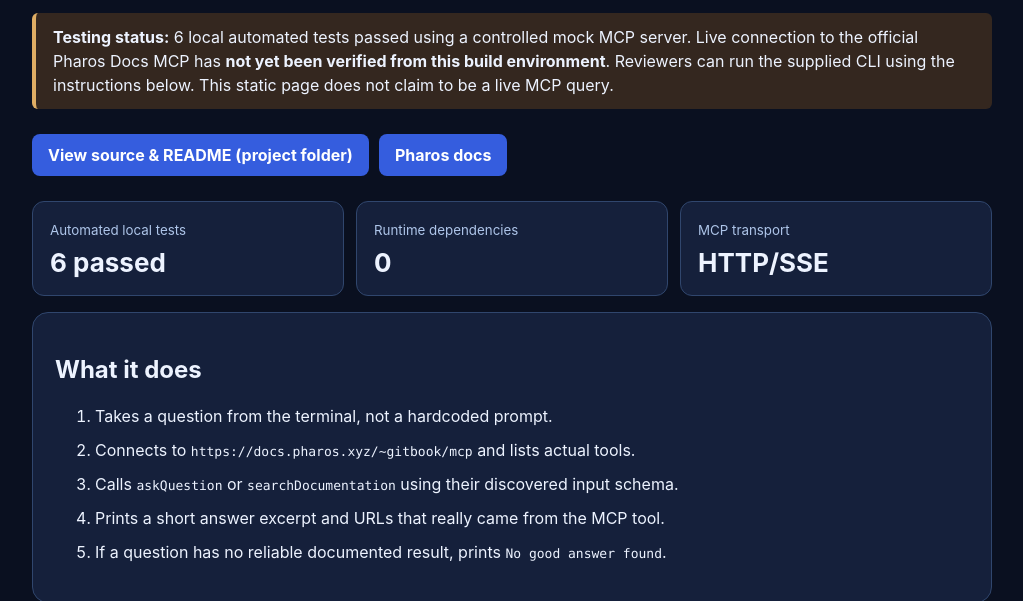
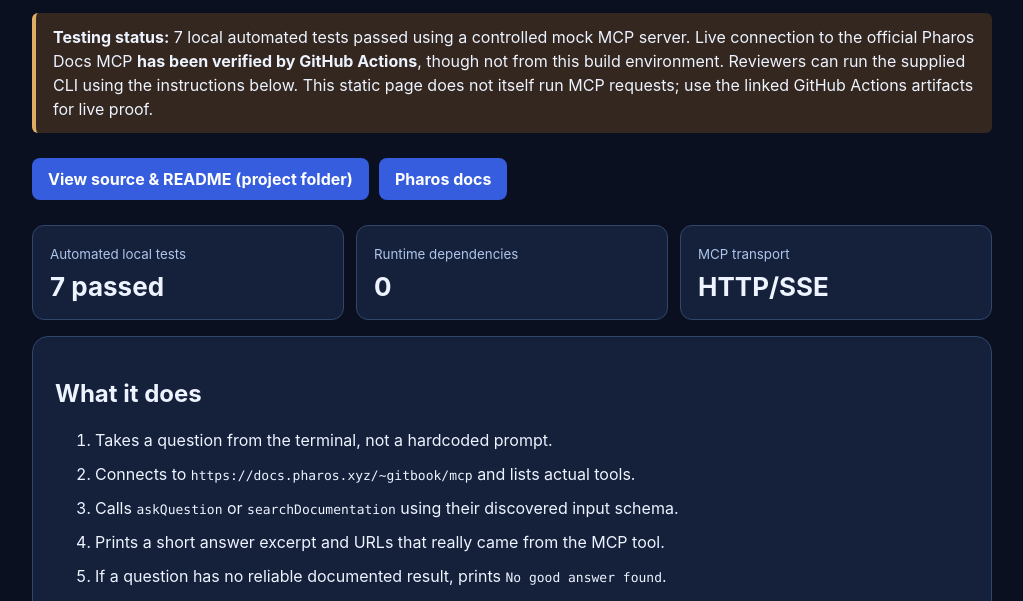
Before and after one commit to trantanlong2411-droid/pharos-doc-search-cli, a website: page index.html in a window 1280 px wide. Shown: the part 199-800 px from the top of the page, without its empty margins (128-1151 px from the left). Drawn offline with Linux system fonts and the light colour scheme.

Commit message:
Link live Docs MCP evidence from public proof page

```diff
--- a/index.html
+++ b/index.html
@@ -1,9 +1,9 @@
 <!doctype html><html lang="en"><head><meta charset="utf-8"><meta name="viewport" content="width=device-width,initial-scale=1"><title>Pharos Docs Search CLI — Agent Arena Proof</title><style>
 :root{color-scheme:dark;font-family:Inter,system-ui,sans-serif;background:#0a1020;color:#edf3ff}*{box-sizing:border-box}body{margin:0}main{max-width:1000px;margin:auto;padding:40px 20px 80px}.eyebrow{font-size:12px;color:#98b9ff;font-weight:800;letter-spacing:.1em}h1{font-size:clamp(28px,5vw,48px);margin:12px 0}.sub{color:#a8bbd9;line-height:1.7}.card{background:#15203b;border:1px solid #30466d;border-radius:16px;padding:22px;margin:16px 0}.status{border-left:4px solid #dfad64;padding:12px 17px;background:#34271f;line-height:1.5;border-radius:6px}code,pre{font:13px ui-monospace,Consolas,monospace;overflow-wrap:anywhere}pre{background:#0b1530;padding:18px;border:1px solid #324c7c;border-radius:12px;white-space:pre-wrap;line-height:1.7}.grid{display:grid;grid-template-columns:repeat(3,1fr);gap:12px}.metric{background:#15203b;padding:17px;border:1px solid #30466d;border-radius:12px}.metric strong{display:block;font-size:26px;margin-top:8px}.metric small{color:#aec5e9}a{color:#b0c7ff}.links{display:flex;gap:10px;flex-wrap:wrap;margin:25px 0}.links a{padding:11px 16px;background:#355dde;text-decoration:none;color:#fff;border-radius:8px;font-weight:700}li{margin:10px 0;line-height:1.5}@media(max-width:650px){.grid{grid-template-columns:1fr}}</style></head><body><main>
 <div class="eyebrow">PHAROS AGENT ARENA / DEVELOPER DOCS MCP / EASY</div><h1>Docs Search CLI</h1><p class="sub">A real, dependency-free Node.js command-line utility built on Pharos Developer Docs MCP. Ask a natural-language question; get a concise excerpt and only source URLs returned by the MCP server. Missing or uncited answers are refused.</p>
-<div class="status"><strong>Testing status:</strong> 6 local automated tests passed using a controlled mock MCP server. Live connection to the official Pharos Docs MCP has <strong>not yet been verified from this build environment</strong>. Reviewers can run the supplied CLI using the instructions below. This static page does not claim to be a live MCP query.</div>
+<div class="status"><strong>Testing status:</strong> 7 local automated tests passed using a controlled mock MCP server. Live connection to the official Pharos Docs MCP <strong>has been verified by GitHub Actions</strong>, though not from this build environment</strong>. Reviewers can run the supplied CLI using the instructions below. This static page does not itself run MCP requests; use the linked GitHub Actions artifacts for live proof.</div>
 <div class="links"><a href="https://github.com/trantanlong2411-droid/pharos-docs-mcp-onboarding/tree/main/doc-search-cli">View source & README (project folder)</a><a href="https://docs.pharos.xyz/">Pharos docs</a></div>
-<div class="grid"><div class="metric"><small>Automated local tests</small><strong>6 passed</strong></div><div class="metric"><small>Runtime dependencies</small><strong>0</strong></div><div class="metric"><small>MCP transport</small><strong>HTTP/SSE</strong></div></div>
+<div class="grid"><div class="metric"><small>Automated local tests</small><strong>7 passed</strong></div><div class="metric"><small>Runtime dependencies</small><strong>0</strong></div><div class="metric"><small>MCP transport</small><strong>HTTP/SSE</strong></div></div>
 <section class="card"><h2>What it does</h2><ol><li>Takes a question from the terminal, not a hardcoded prompt.</li><li>Connects to <code>https://docs.pharos.xyz/~gitbook/mcp</code> and lists actual tools.</li><li>Calls <code>askQuestion</code> or <code>searchDocumentation</code> using their discovered input schema.</li><li>Prints a short answer excerpt and URLs that really came from the MCP tool.</li><li>If a question has no reliable documented result, prints <code>No good answer found</code>.</li></ol></section>
 <section class="card"><h2>Run on Windows PowerShell</h2><p>Clone the source folder (or download the project ZIP), open PowerShell inside the <code>doc-search-cli</code> directory and run:</p><pre>node -v
 node .\bin\pharos-docs.mjs --tools
@@ -20,4 +20,4 @@
 Sources (returned by MCP):
   1. [Actual URL returned by the MCP server]</pre><p class="sub">This is an <strong>output template</strong>, not fabricated live Pharos MCP evidence. Exact returned content is determined at runtime by the official remote Docs MCP.</p></section>
 <section class="card"><h2>Reviewer verification</h2><ol><li>Open the source folder and read <code>README.md</code> (3 example queries, installation and output descriptions).</li><li>Run <code>npm.cmd test</code>: local cases validate JSON, SSE, citations, no-answer handling and HTTP errors.</li><li>Run the three sample queries on a machine with internet access to prove the real connection.</li><li>Observe that no answer or missing citation never generates a made-up source.</li></ol><p>If content appears outdated, press <strong>F5</strong>, or <strong>Ctrl + F5</strong> to bypass cache.</p></section>
-</main></body></html>
+<section class="card"><h2>Actions evidence and real MCP output</h2><p class="sub">On October 27, 2026 the GitHub Actions runner successfully connected to the official Developer Docs MCP. It discovered tools and retrieved documentation sources for real questions. The public workflow also checks an unknown question and records each command exit status; earlier versions needed a correction to handle explicit no-result answers. Always inspect the newest run, not just its green overall status.</p><p><a href="https://github.com/trantanlong2411-droid/pharos-doc-search-cli/actions/workflows/test.yml">Open recent runs and download pharos-docs-mcp-live-results</a></p></section></main></body></html>
```
